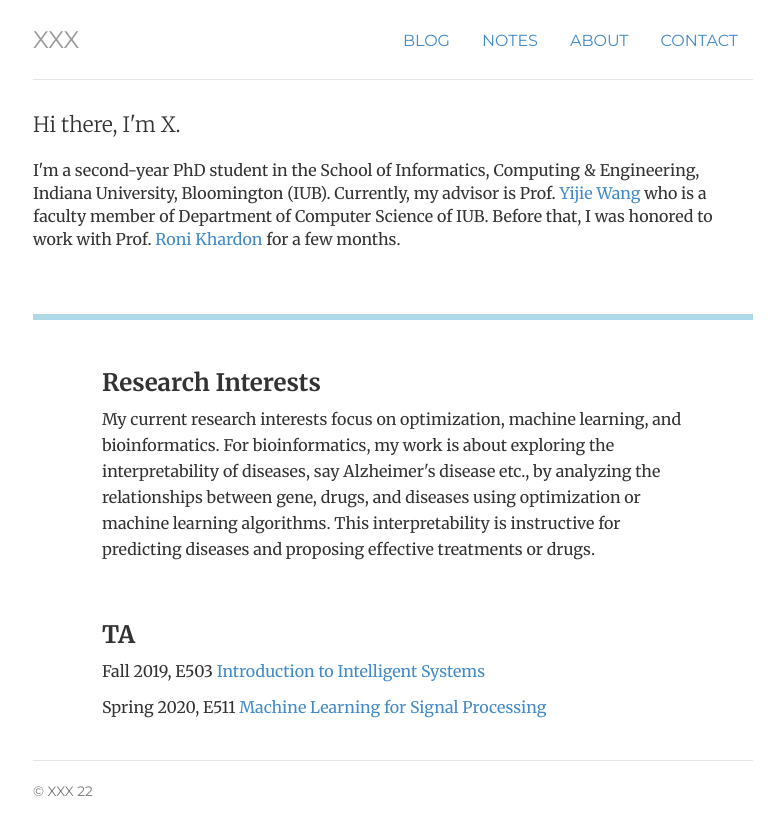
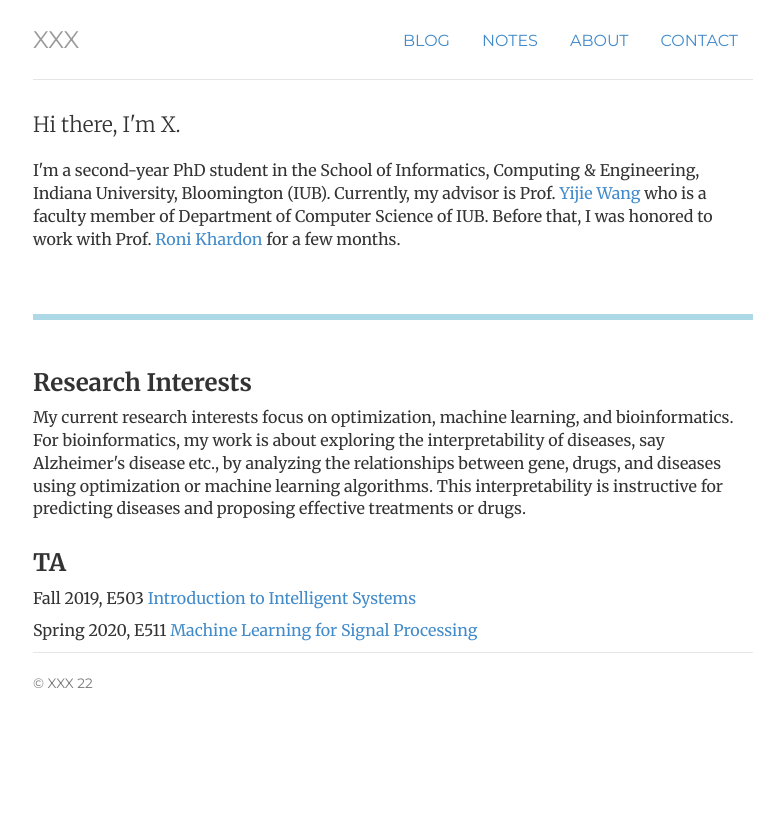
Before and after one commit to mathfirst/mathfirst.github.io, a Jekyll site: the page built from index.html, in a window 1280 px wide. Shown: the top 835 px of the page, without its empty margins (247-1031 px from the left). Built offline with Jekyll 4.4.1, drawn with Linux system fonts in a browser that asks for light colours.

Commit message:
fix details

```diff
--- a/index.html
+++ b/index.html
@@ -20,7 +20,7 @@ description: Welcome!
 <br/>
 <hr>
 
-<div id="interests" class="about">
+<div id="interests" class="row">
 	<div class="container">
 		<h3 class="title"> Research Interests</h3>
 		<!--div class="col-md-12 about-left"-->
@@ -34,7 +34,7 @@ description: Welcome!
 </div>
 
 
-<div id="TA" class="about">
+<div id="TA" class="row">
 	<div class="container">
 		<h3 class="title"> TA</h3>
 		<!--div class="col-md-12 about-left"-->
```
